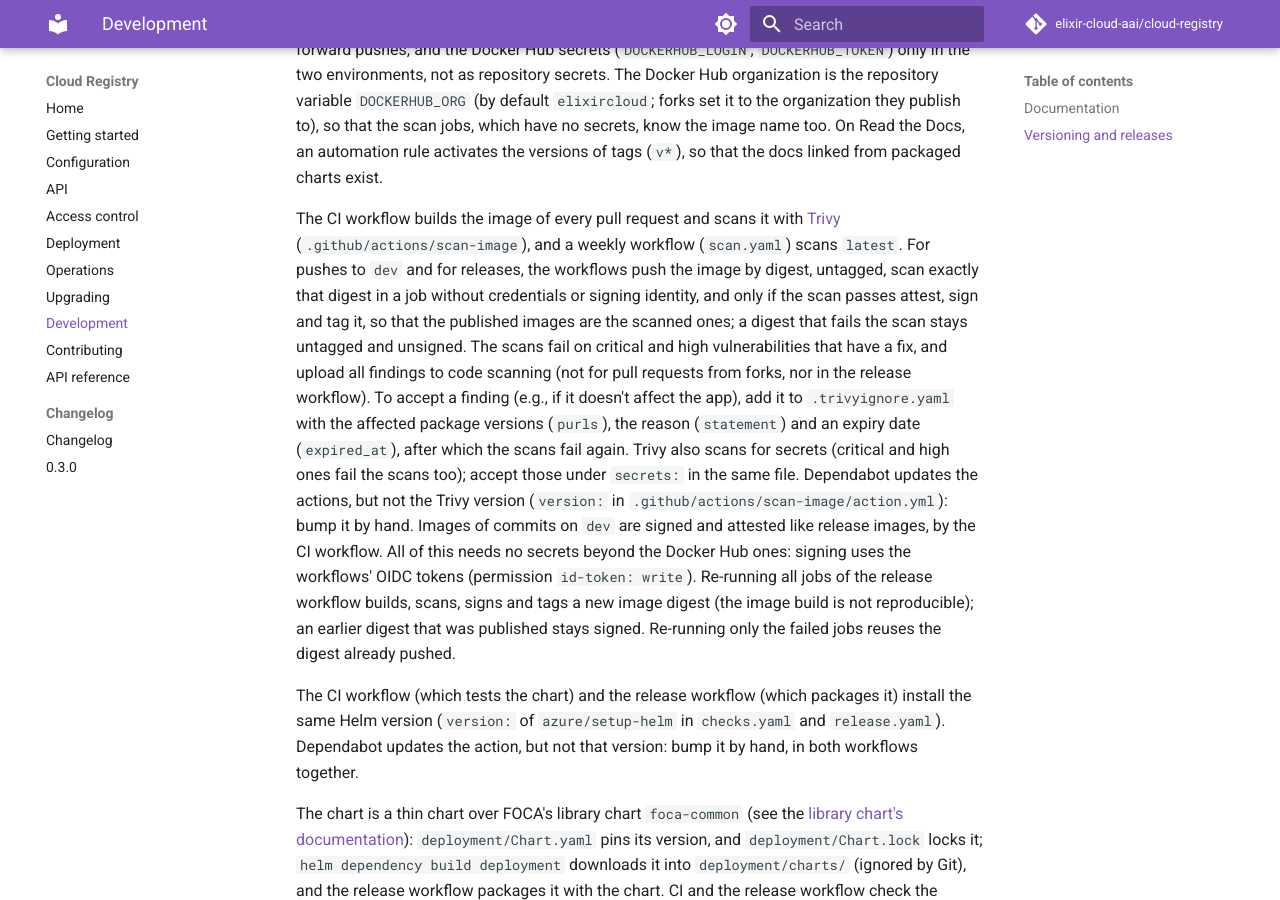
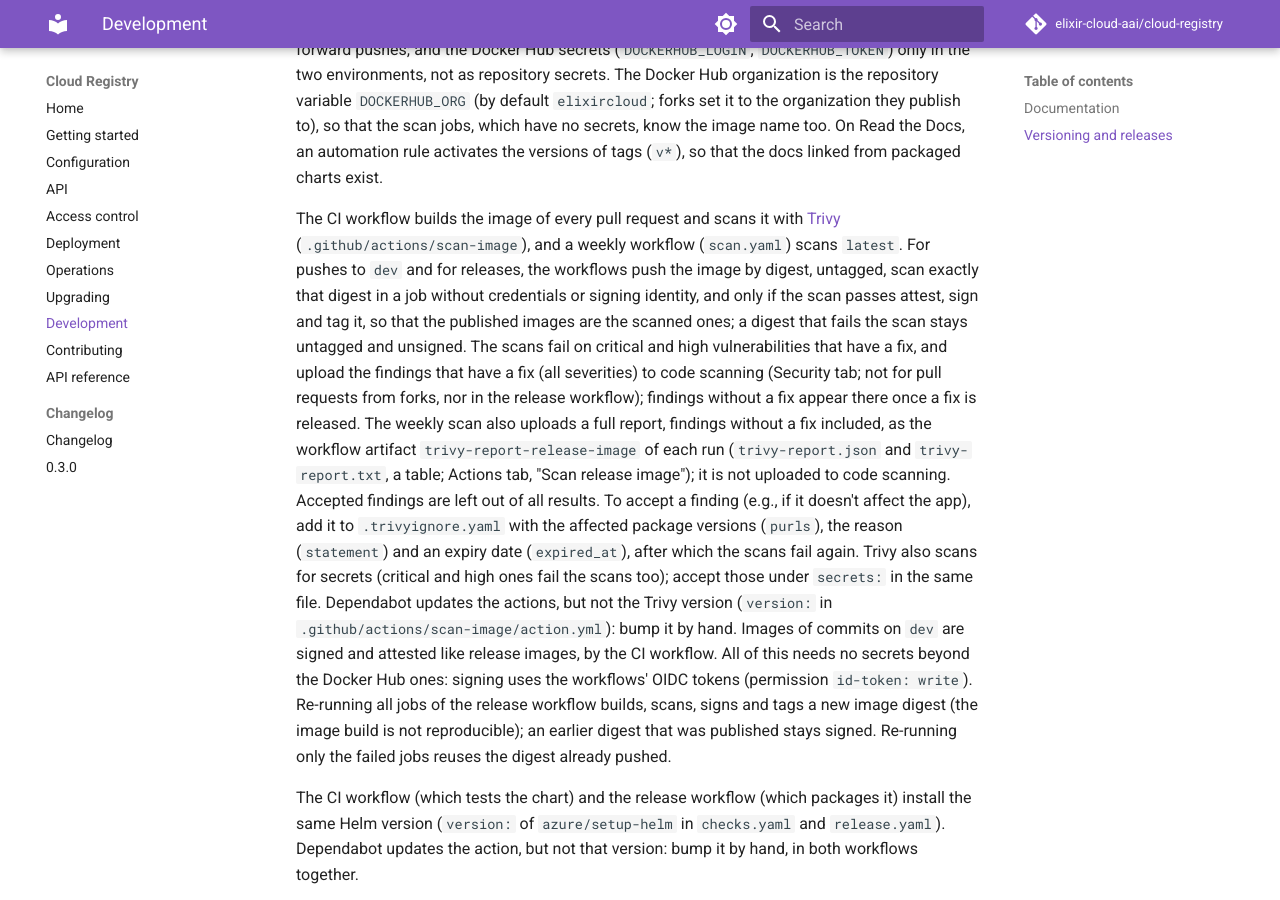
Before and after one commit to elixir-cloud-aai/cloud-registry, an MkDocs documentation site: the page built from docs/development.md, in a window 1280 px wide and 900 px high, scrolled down 4505 px. Built offline with MkDocs 1.6.1 and Material for MkDocs 9.7.7, drawn with Linux system fonts in a browser that asks for light colours; comment, search, counter and statistics services are not loaded.

Commit message:
ci: upload only fixable scan findings
Upload only findings that have a fix (ignore-unfixed) to code scanning
from the shared scan-image action, so that the alerts show what can be
acted on. A new report input uploads a full report, findings without
a fix included, as a workflow artifact (JSON and table); the weekly
scan sets it. The action is identical to the FOCA copy again
(repository-neutral header) and the docs describe the change.

Co-Authored-By: Claude Opus 5.5 <noreply@anthropic.com>

````diff
--- a/docs/development.md
+++ b/docs/development.md
@@ -256,18 +256,23 @@ so that the docs linked from packaged charts exist.
 The CI workflow builds the image of every pull request and scans it with
 [Trivy](https://trivy.dev/) (`.github/actions/scan-image`), and a weekly
 workflow (`scan.yaml`) scans `latest`. For pushes to `dev` and for releases,
-the workflows push the image by digest, untagged, scan exactly that digest
-in a job without credentials or signing identity, and only if the scan
-passes attest, sign and tag it, so that the published images are the
-scanned ones; a digest that fails the scan stays untagged and unsigned. The
-scans fail on critical and high
-vulnerabilities that have a fix, and upload all findings to code scanning
-(not for pull requests from forks, nor in the release workflow). To accept
-a finding (e.g., if it doesn't affect the app), add it to `.trivyignore.yaml`
-with the affected package versions (`purls`), the reason (`statement`) and an
-expiry date (`expired_at`), after which the scans fail again. Trivy also
-scans for secrets (critical and high ones fail the scans too); accept those
-under `secrets:` in the same file. Dependabot
+the workflows push the image by digest, untagged, scan exactly that digest in
+a job without credentials or signing identity, and only if the scan passes
+attest, sign and tag it, so that the published images are the scanned ones; a
+digest that fails the scan stays untagged and unsigned. The scans fail on
+critical and high vulnerabilities that have a fix, and upload the findings
+that have a fix (all severities) to code scanning (Security tab; not for pull
+requests from forks, nor in the release workflow); findings without a fix
+appear there once a fix is released. The weekly scan also uploads a full
+report, findings without a fix included, as the workflow artifact
+`trivy-report-release-image` of each run (`trivy-report.json` and
+`trivy-report.txt`, a table; Actions tab, "Scan release image"); it is not
+uploaded to code scanning. Accepted findings are left out of all results. To
+accept a finding (e.g., if it doesn't affect the app), add it to
+`.trivyignore.yaml` with the affected package versions (`purls`), the reason
+(`statement`) and an expiry date (`expired_at`), after which the scans fail
+again. Trivy also scans for secrets (critical and high ones fail the scans
+too); accept those under `secrets:` in the same file. Dependabot
 updates the actions, but not the Trivy version (`version:` in
 `.github/actions/scan-image/action.yml`): bump it by hand. Images of
 commits on `dev` are signed and attested like release images, by the CI
--- a/docs/operations.md
+++ b/docs/operations.md
@@ -106,11 +106,14 @@ cosign verify-blob cloud-registry-0.3.0.tgz \
     --certificate-identity https://github.com/elixir-cloud-aai/cloud-registry/.github/workflows/release.yaml@refs/tags/v0.3.0
 ```
 
-Images are scanned for known vulnerabilities with
-[Trivy](https://trivy.dev/) in CI and again before a release is published
-(both fail on fixable critical and high vulnerabilities), and the `latest`
-image weekly; the maintainers see the results in the repository's
-code scanning alerts. From version 0.3.0 on, the published images (releases
-and `dev`) are the scanned ones: the workflows push each image by digest,
-untagged, scan exactly that digest, and only if the scan passes (no fixable
-critical or high vulnerabilities, except accepted ones) sign and tag it.
+Images are scanned for known vulnerabilities with [Trivy](https://trivy.dev/)
+in CI and again before a release is published (both fail on fixable critical
+and high vulnerabilities), and the `latest` image weekly. The repository's
+code scanning alerts show the findings that have a fix, which the maintainers
+can act on; findings without a fix (often OS packages of the base image)
+appear there once a fix is released. The weekly scan also keeps a full report,
+those findings included, as a workflow artifact of each run. From version
+0.3.0 on, the published images (releases and `dev`) are the scanned ones: the
+workflows push each image by digest, untagged, scan exactly that digest, and
+only if the scan passes (no fixable critical or high vulnerabilities, except
+accepted ones) sign and tag it.
````
Also changed, not shown: 3 other files.
